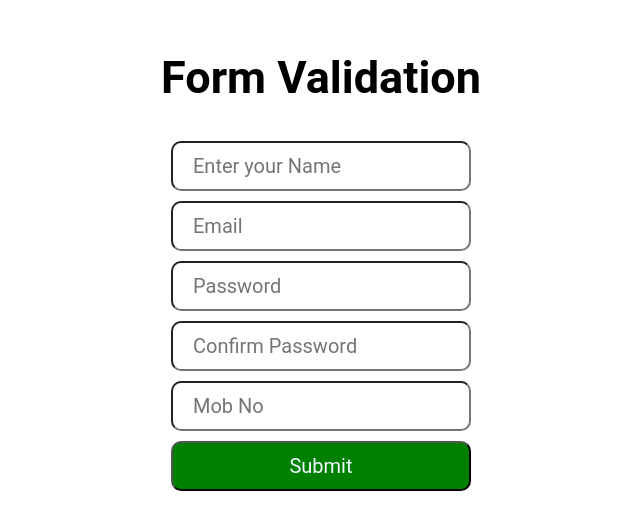
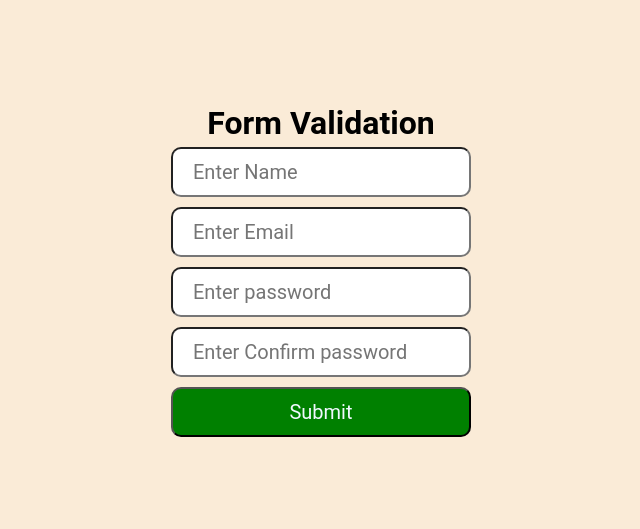
Before and after one commit to vinayjain2408/Form-Validation-with-react-Js, a React (Create React App) app: page / in a window 1280 px wide. Shown: the part 127-656 px from the top of the page, without its empty margins (319-959 px from the left). Built offline with nearby package versions, Linux system fonts and the light colour scheme.

Commit message:
complete form validation with formik & Yup

```diff
--- a/src/App.js
+++ b/src/App.js
@@ -29,9 +29,11 @@ function App() {
 
 
   function handleMobile(e){
-    const limit = 10;
-    const mobilenumber = e.target.value.slice(0, limit)
+    // const limit = 10;
+    // const mobilenumber = e.target.value.slice(0, limit)
+    let mobilenumber = e.target.value
     setMobileValue(mobilenumber)
+
 
 
     if(mobilenumber.match(mobRegex)){
@@ -218,7 +220,7 @@ function App() {
 
         <input type='number'
           placeholder='Mob No'
-
+         Maxlength="10"
           onKeyDown={handleKeyDown}
           onChange={handleMobile}
           value={mobileValue}
@@ -236,17 +238,6 @@ function App() {
 }
 
 export default App
-
-
-
-
-
-
-
-
-
-
-
 
 
   // function handlePassword(e){
--- a/src/index.js
+++ b/src/index.js
@@ -9,8 +9,8 @@ import Formik from './Formik';
 const root = ReactDOM.createRoot(document.getElementById('root'));
 root.render(
   <React.StrictMode>
-    <App />
-    {/* <Formik /> */}
+    {/* <App /> */}
+    <Formik />
    {/* <Form /> */}
     {/* <Newform /> */}
   </React.StrictMode>
--- a/src/schemas/Regex.js
+++ b/src/schemas/Regex.js
@@ -1,13 +1,14 @@
-import * as Yup from "yup";
+import * as Yup from 'yup';
 
 export const signUpSchema = Yup.object({
   name: Yup.string().min(2).max(25).required("Please enter your Name"),
   email: Yup.string().email().required("Please enter your email"),
   password: Yup.string()
-
     .matches(/[0-9]/, "Your password must have at least 1 digit character")
     .matches(/[a-z]/, "Your password must have at least 1 lowercase character")
     .matches(/[A-Z]/, "Your password must have at least 1 uppercase character")
+    .matches(/^(?=.*[!@#\$%\^&\*])/,"Must Contain  One Special Case Character")
+    // .matches(/[!@#$%^&*=-+*/]/, "Your password must have at least 1 Special character")
     .min(8, "Password must have at least 8 characters")
     .required("Please enter your password"),
   confirm_password: Yup.string()
@@ -18,43 +19,10 @@ export const signUpSchema = Yup.object({
 
 
 
-
-
-
-
-
-// import * as Yup from "yup";
-// import { object, string, ref } from "yup";
-
-
-
-// export const signUpSchema = Yup.object({
-//     name:Yup.string().min(2).max(25).required("please enter your Name"),
-//     email:Yup.string().email().required("please enter your email"),
-//     password :Yup.string().min(6).required("please enter your password"),
-//     confirm_password:Yup.string().required().oneOf([Yup.ref("password"),null] , "password must match")
-// })
-
-
-
-// // schema/passwordSchema.ts
-// import { object, string, ref } from "yup";
-
-// const getCharacterValidationError = (str: string) => {
-//   return `Your password must have at least 1 ${str} character`;
-// };
-// export const passwordSchema = object({
-//   password: string()
-//     .required("Please enter a password")
-//     // check minimum characters
-//     .min(8, "Password must have at least 8 characters")
-//     // different error messages for different requirements
-//     .matches(/[0-9]/, getCharacterValidationError("digit"))
-//     .matches(/[a-z]/, getCharacterValidationError("lowercase"))
-//     .matches(/[A-Z]/, getCharacterValidationError("uppercase")),
-//   confirmPassword: string()
-//     .required("Please re-type your password")
-//     // use oneOf to match one of the values inside the array.
-//     // use "ref" to get the value of passwrod.
-//     .oneOf([ref("password")], "Passwords does not match"),
-// });
+// password: yup
+// .string()
+// .required('Please Enter your password')
+// .matches(
+//   "^(?=.*[A-Za-z])(?=.*d)(?=.*[@$!%*#?&])[A-Za-zd@$!%*#?&]{8,}$",
+//   "Must Contain 8 Characters, One Uppercase, One Lowercase, One Number and one special case Character"
+// )
```
